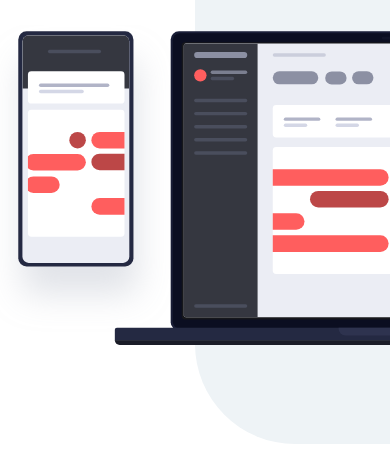
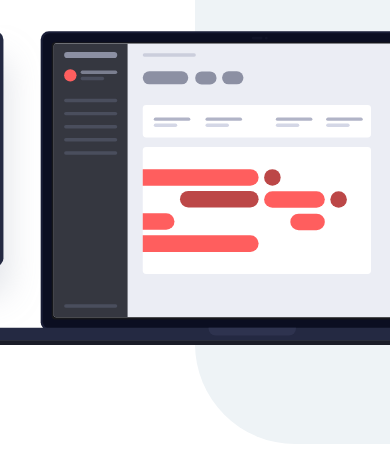
Before and after one commit to shikot0/project-tracking-intro-component-master, a plain HTML site: page index.html in a window 390 px wide. Shown: the part 62-525 px from the top of the page. Drawn offline with nearby package versions, Linux system fonts and the light colour scheme; a web font is replaced by a local one.

Commit message:
First commit

```diff
--- a/style.css
+++ b/style.css
@@ -73,7 +73,7 @@ nav {
     display: none;
 }
 main {
-    height: 85%;
+    min-height: 85vh;
     display: flex;
     align-items: center;
 }
@@ -150,7 +150,7 @@ main {
 }
 #image-section {
     background: url(images/illustration-devices.svg);
-    height: 100%;
+    height: 95vh;
     width: 50%;
     background-repeat: no-repeat;
     background-position: right -375px center;
@@ -264,6 +264,6 @@ main {
         background: url(images/illustration-devices.svg);
         background-size: cover;
         background-repeat: no-repeat;
-        background-position: right -260px center;
+        background-position: right -130px center;
     }
 }
```
